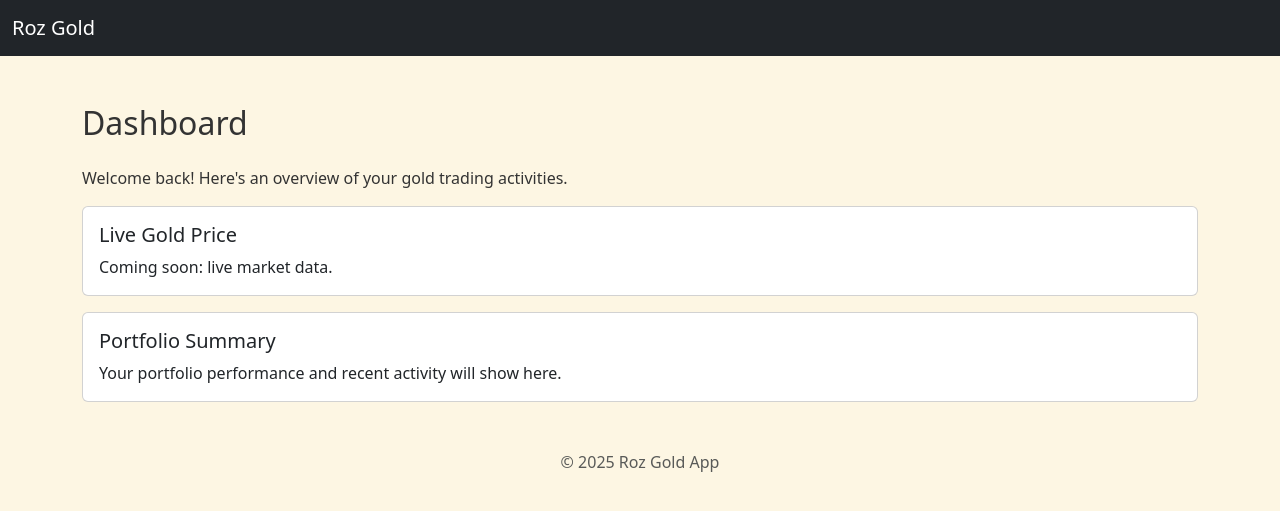
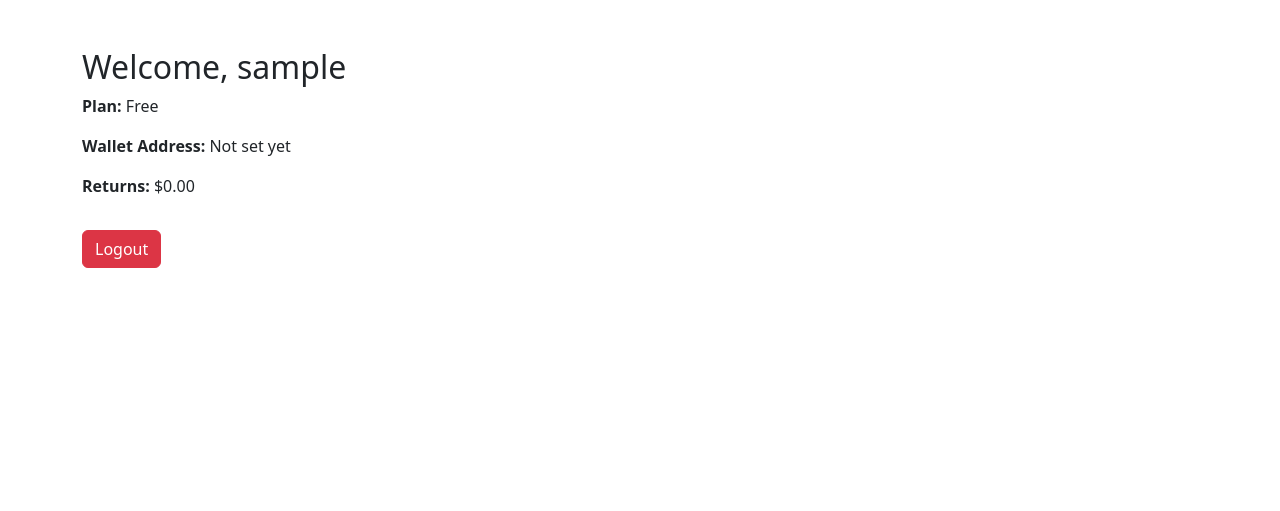
Before and after one commit to tradejuncki65/rozgold-clean, a Flask app: page /dashboard in a window 1280 px wide. Shown: the top 511 px of the page. Run offline with Flask 3, Linux system fonts and the light colour scheme; the visitor is signed in with stand-in values (Sample User, id 1).

Commit message:
Update dashboard.html

```diff
--- a/templates/dashboard.html
+++ b/templates/dashboard.html
@@ -2,38 +2,16 @@
 <html lang="en">
 <head>
   <meta charset="UTF-8">
-  <meta name="viewport" content="width=device-width, initial-scale=1">
-  <title>Roz Gold Dashboard</title>
+  <title>Dashboard – Roz Gold</title>
   <link rel="stylesheet" href="https://cdn.jsdelivr.net/npm/bootstrap@5.3.0/dist/css/bootstrap.min.css">
 </head>
-<body style="background-color:#fdf6e3; color:#333;">
-  <nav class="navbar navbar-expand-lg navbar-dark bg-dark">
-    <div class="container-fluid">
-      <a class="navbar-brand" href="index.html">Roz Gold</a>
-    </div>
-  </nav>
-
+<body class="bg-white text-dark">
   <div class="container mt-5">
-    <h2 class="mb-4">Dashboard</h2>
-    <p>Welcome back! Here's an overview of your gold trading activities.</p>
-
-    <div class="card mb-3">
-      <div class="card-body">
-        <h5 class="card-title">Live Gold Price</h5>
-        <p class="card-text">Coming soon: live market data.</p>
-      </div>
-    </div>
-
-    <div class="card">
-      <div class="card-body">
-        <h5 class="card-title">Portfolio Summary</h5>
-        <p class="card-text">Your portfolio performance and recent activity will show here.</p>
-      </div>
-    </div>
+    <h2>Welcome, {{ user.username }}</h2>
+    <p><strong>Plan:</strong> {{ user.plan }}</p>
+    <p><strong>Wallet Address:</strong> {{ user.wallet_address or "Not set yet" }}</p>
+    <p><strong>Returns:</strong> ${{ "%.2f" | format(user.returns) }}</p>
+    <a href="/logout" class="btn btn-danger mt-3">Logout</a>
   </div>
-
-  <footer class="text-center mt-5 mb-3 text-muted">
-    &copy; 2025 Roz Gold App
-  </footer>
 </body>
 </html>
```
